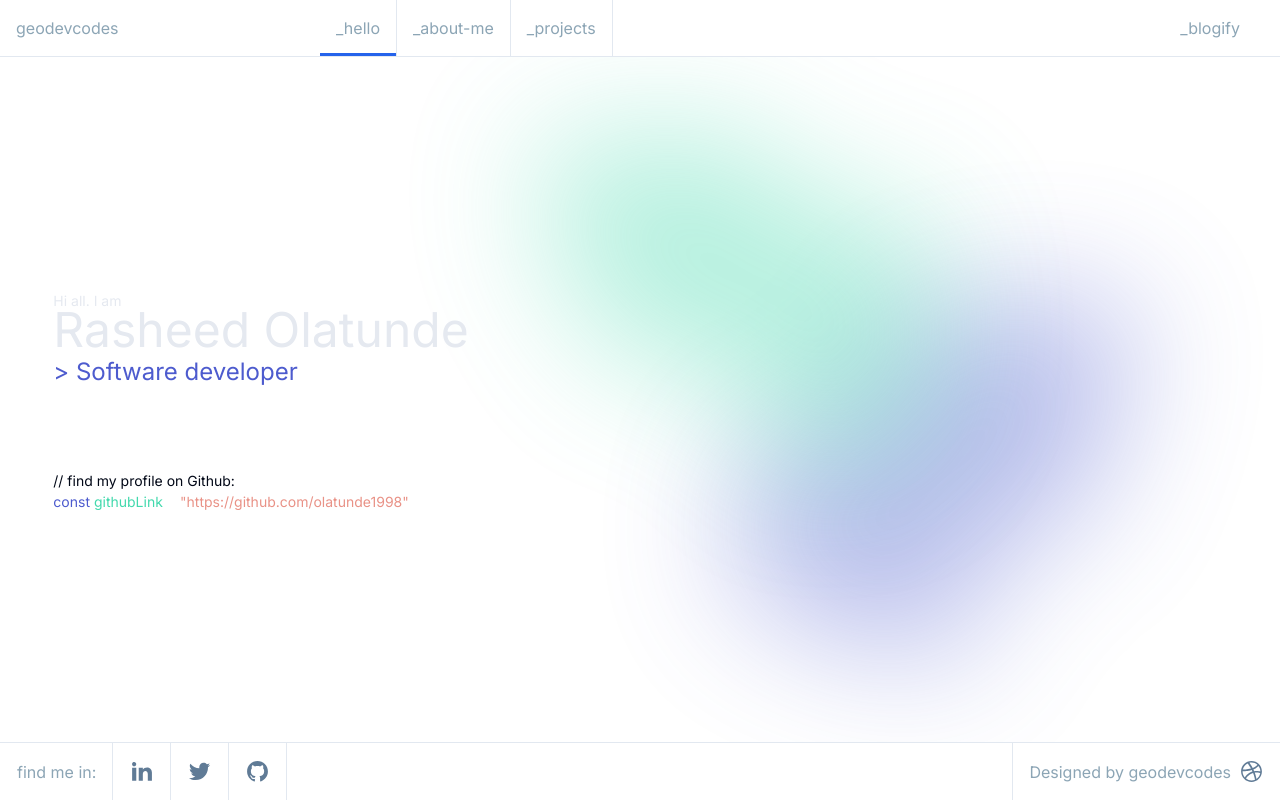
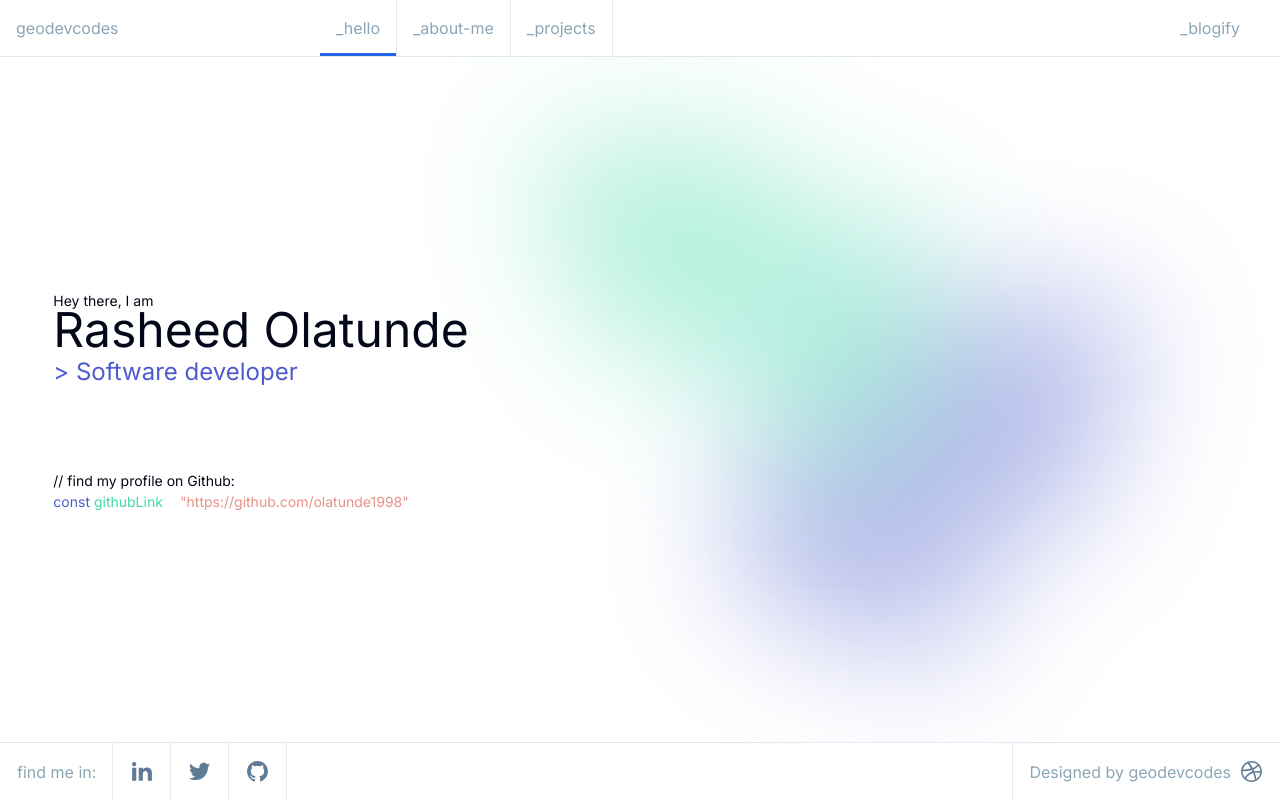
Before and after one commit to geodevcodes/v2_portfolio, a Next.js app: page / in a window 1280 px wide. Built offline with nearby package versions, Linux system fonts and the light colour scheme.

Commit message:
fix: update greeting text in Home component for improved tone

```diff
--- a/app/page.tsx
+++ b/app/page.tsx
@@ -7,8 +7,8 @@ export default function Home() {
         className="bg-right bg-no-repeat bg-contain h-full bg-background flex items-center max-w-[1300px] ml-auto md:h-screen"
       >
         <div className="py-40 pl-4 md:p-0 md:m-auto w-3/4 md:w-11/12">
-          <div className="text-[#e5e9f0]">
-            <span className="md:text-sm">Hi all. I am</span>
+          <div className="dark:text-[#e5e9f0]">
+            <span className="md:text-sm">Hey there, I am</span>
             <h1 className="text-5xl lg:text-[3em] my-0.5 -mt-1.5">Rasheed Olatunde</h1>
             <h2 className="text-[#4d5bce] text-2xl">
               &gt; Software developer
```
